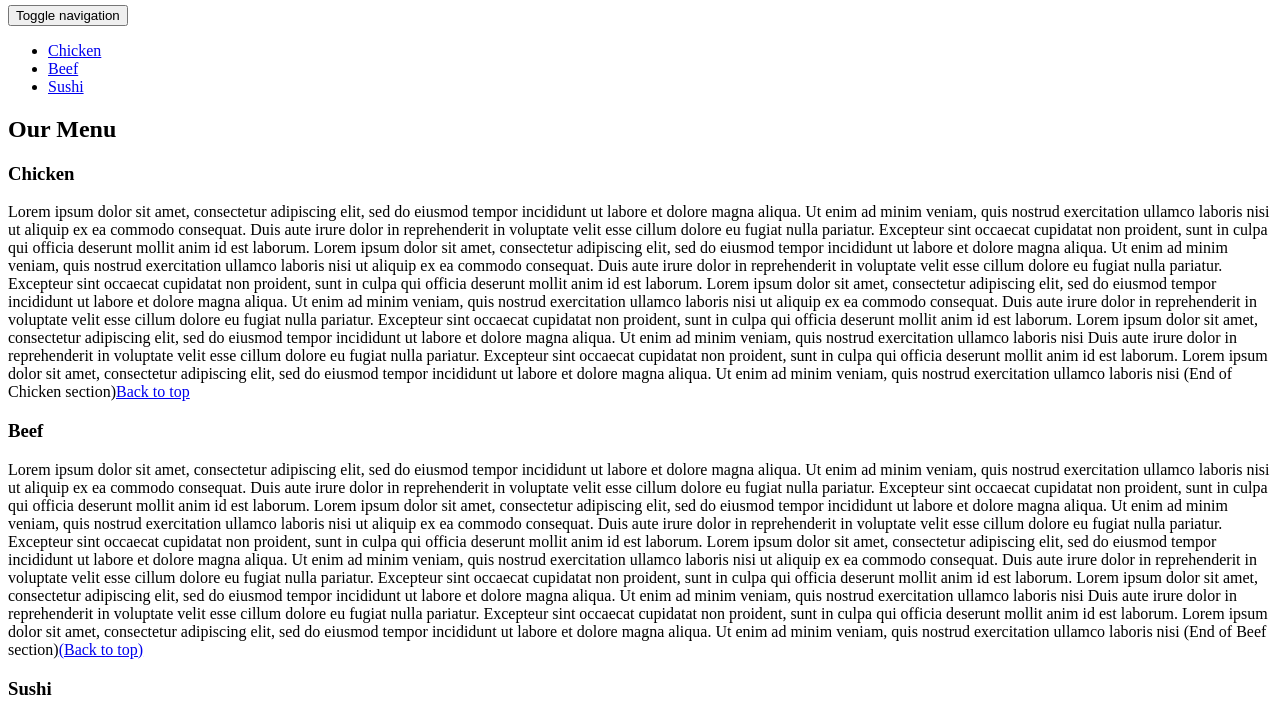
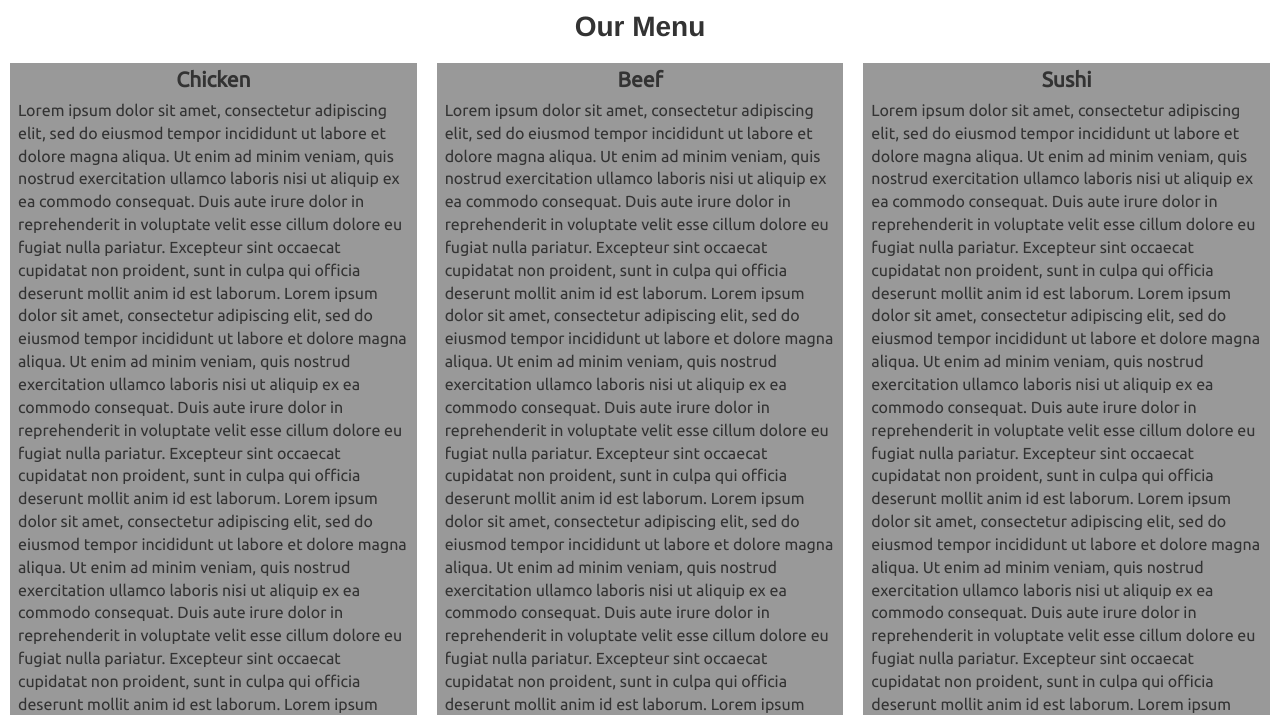
Before and after one commit to MsIveta/Module-3, a plain HTML site: page Index.html in a window 1280 px wide. Shown: the part 62-777 px from the top of the page. Drawn offline with Linux system fonts and the light colour scheme; files that its build step writes are made by us from their sources; the site is published under a folder, as on GitHub Pages, so addresses that start at the root find nothing.

Commit message:
Update Index.html

```diff
--- a/Index.html
+++ b/Index.html
@@ -5,8 +5,8 @@
     <meta http-equiv="X-UA-Compatible" content="IE=edge">
     <meta name="viewport" content="width=device-width, initial-scale=1">
     <title>Menu (module 3 assignment)</title>
-    <link rel="stylesheet" href="/css/bootstrap.min.css">
-    <link rel="stylesheet" href="/css/styles.css">
+    <link rel="stylesheet" href="docs/css/bootstrap.min.css">
+    <link rel="stylesheet" href="docs/css/styles.css">
     <link href="https://fonts.googleapis.com/css?family=Ubuntu" rel="stylesheet">
   </head>
   <body>
@@ -73,9 +73,9 @@
       </div>
     </div>
 
-  <script src="/js/jquery-2.1.4.min.js"></script>
-  <script src="/js/bootstrap.min.js"></script>
-  <script src="/js/script.js"></script>
+  <script src="docs/js/jquery-2.1.4.min.js"></script>
+  <script src="docs/js/bootstrap.min.js"></script>
+  <script src="docs/js/script.js"></script>
 
   </body>
   </html>
```
